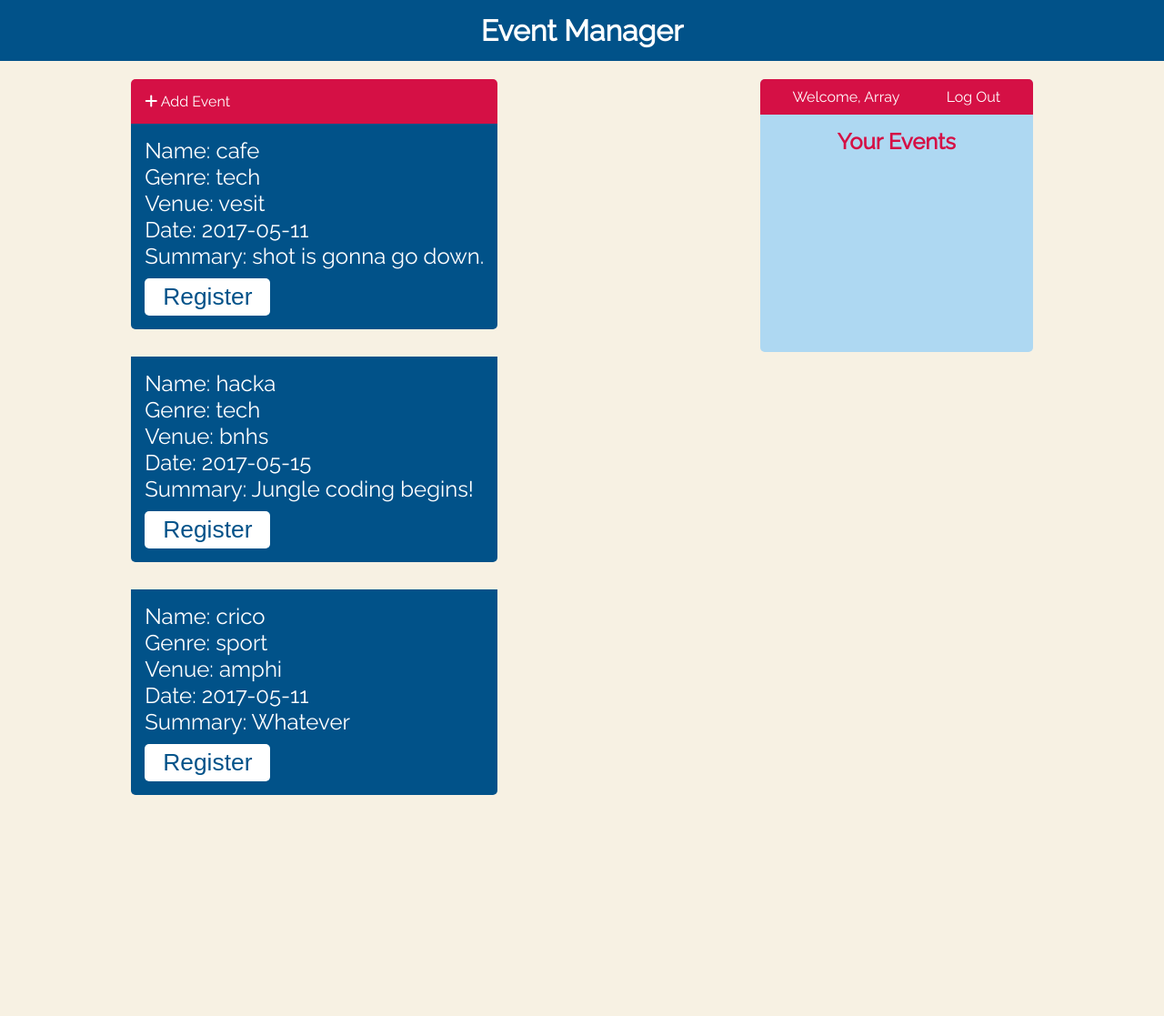
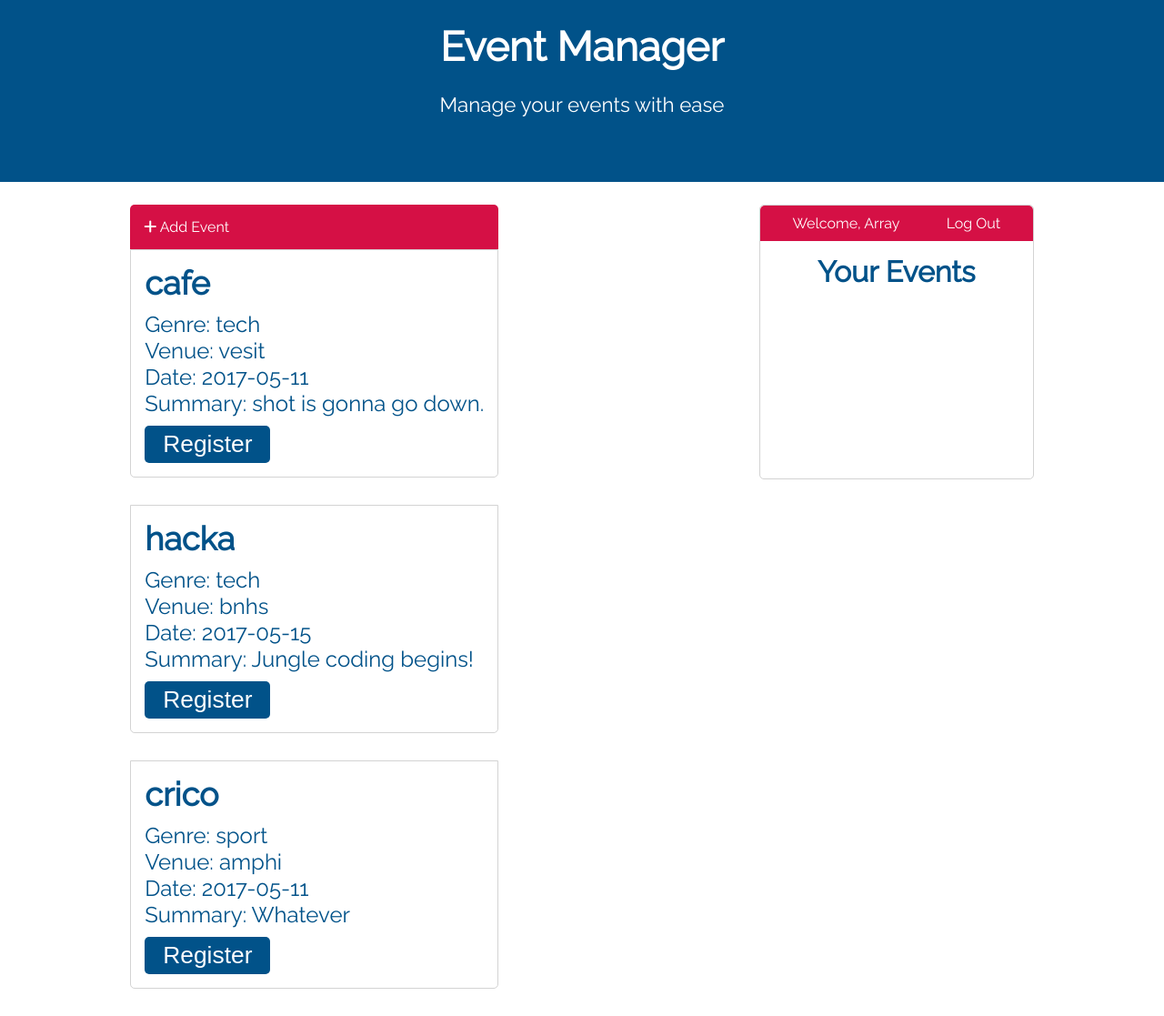
Before and after one commit to dasUtsav/Event-Manager, a PHP site: page /homePage.php in a window 1280 px wide. Shown: the whole page at 91% size. Before the commit the page ends 874 px from the top, so only its background shows below. Run offline with PHP 8.4, Linux system fonts and the light colour scheme; the visitor is signed in with stand-in values (Sample User, id 1); data comes from the database, SQL or seed files in the repository; some libraries are stand-ins or nearby versions.

Commit message:
Updating the styles

```diff
--- a/homePage.css
+++ b/homePage.css
@@ -4,22 +4,41 @@
 }
 
 body{
-    background-color: #F7F1E3;
-    font-family: 'Raleway', sans-serif;
-}
-
-h1{
-    width: 100%;
-    text-align: center;
-    background-color: #015289;
-    color: #FFFFFF;
-    margin-bottom: 20px;
-    padding: 15px 0;
+    background-color: #fff;
     font-family: 'Raleway', sans-serif;
 }
 
 h2{
     text-align: center;
+    font-size: 2em;
+    margin-bottom: 10px;
+}
+
+h3{
+  font-size: 1.5em;
+  margin-bottom: 10px;
+}
+
+.banner{
+  display: block;
+  width: 100%;
+  background-color: #015289;
+  height: 200px;
+  margin-bottom: 25px;
+  display: flex;
+  flex-direction: column;
+  align-items: center;
+}
+
+h1{
+  color: white;
+  font-size: 2.8em;
+  margin: 25px 0;
+}
+
+p{
+  color: white;
+  font-size: 1.4em;
 }
 
 .content-wrapper{
@@ -30,11 +49,12 @@ h2{
 }
 
 .registered{
-    background-color: #AED8F2;
-    color: #D51045;
+    background-color: #fff;
+    color: #015289;
     height: 300px;
     width: 300px;
     border-radius: 5px;
+    border: 1px solid lightgrey;
 }
 
 .welcome{
@@ -56,17 +76,17 @@ h2{
 #trash{
     font-size: 1.2em;
     cursor: pointer;
-    color: #D51045;
+    color: #015289;
     padding: 0;
-    background-color: #AED8F2;
+    background-color: #fff;
     margin: 0;
 }
 
 button{
     cursor: pointer;
     padding: 5px 20px;
-    background-color: #FFFFFF;
-    color: #015289;
+    background-color: #015289;
+    color: #fff;
     border-style: none;
     font-size: 1.1em;
     margin-top: 10px;
@@ -76,11 +96,12 @@ button{
 }
 
 .records{
-    background-color: #015289;
+    background-color: #fff;
     margin-bottom: 30px;
     padding: 15px;
     font-size: 1.5em;
-    color: #FFFFFF;
+    color: #015289;
+    border: 1px solid lightgrey;
     border-bottom-left-radius: 5px;
     border-bottom-right-radius: 5px;
 }
@@ -96,7 +117,7 @@ button{
 }
 
 .unsubscribe{
-    width: 30%;
+    width: 35%;
     margin: auto;
     padding: 10px;
     font-size: 1.2em;
--- a/homePage.php
+++ b/homePage.php
@@ -20,7 +20,10 @@
 </head>
 <body>
 
-<h1>Event Manager</h1>
+<div class="banner">
+	<h1>Event Manager</h1>
+	<p>Manage your events with ease</p>
+</div>
 
 <div class = "content-wrapper">
 <div class = "events">
@@ -48,7 +51,7 @@ if($result->num_rows > 0){
 	while($row = $result->fetch_assoc()){?>
 	<div class="records">
 
-		<?php echo "Name: ".$row["name"]."<br> Genre: ".$row["genre"]."<br> Venue: ".$row["venue"]."<br> Date: ".$row["date"]."<br> Summary: ".$row["summary"]."<br>";
+		<h3><?php echo $row["name"]?></h3><?php echo "Genre: ".$row["genre"]."<br> Venue: ".$row["venue"]."<br> Date: ".$row["date"]."<br> Summary: ".$row["summary"]."<br>";
 
 ?>
 		<form action="registerControl.php" method="POST">
```
Also changed, not shown: addEvent.css (+26 -15 lines), addEvent.php (+6 -7 lines), index.css (+9 -11 lines), login.css (+9 -10 lines), index.php (line endings or trailing spaces), login.php (line endings or trailing spaces).
